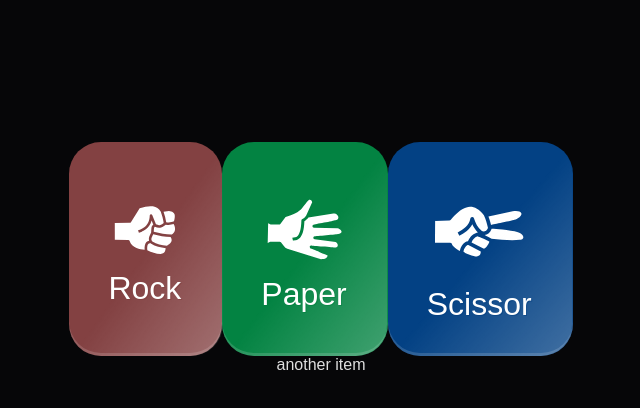
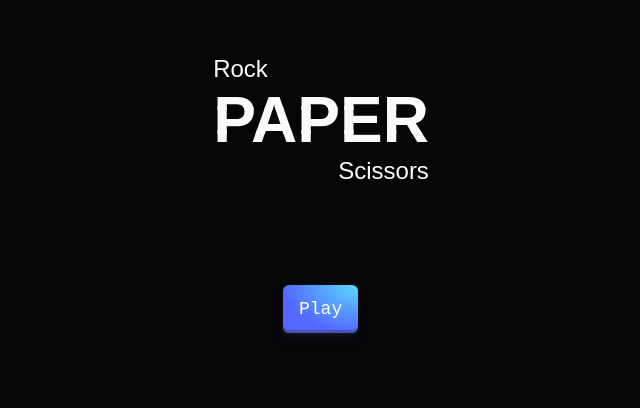
Before and after one commit to howardCLumi/RockPaperScizzors, a website: page index.html in a window 1280 px wide. Shown: the part 206-614 px from the top of the page, without its empty margins (319-959 px from the left). Drawn offline with nearby package versions, Linux system fonts and the light colour scheme; files that its build step writes are made by us from their sources.

Commit message:
fix main page

```diff
--- a/index.html
+++ b/index.html
@@ -3,32 +3,24 @@
   <head>
     <meta charset="UTF-8" />
     <meta name="viewport" content="width=device-width, initial-scale=1.0" />
-    <link rel="stylesheet" href="game.css" />
-    <link rel="stylesheet" href="../components/choices/button.css" />
     <link rel="stylesheet" href="index.css" />
     <title>Document</title>
   </head>
-  <body>
-    <div class="main-container">
-      <div class="countdown-container"></div>
-      <div class="choice-container">
-        <button class="button red shine">
-          <img src="/assets/rock.svg" />
-          <span data-title="Rock">Rock</span>
-        </button>
-        <button class="button green shine">
-          <img src="/assets/paper.svg" />
-          <span data-title="Paper">Paper</span>
-        </button>
-        <button class="button blue shine">
-          <img src="/assets/scissors.svg" />
-          <span data-title="Scissor">Scissor</span>
-        </button>
+  <body class="body">
+    <div class="container">
+      Rock
+      <div class="Paper" style="--stacks: 3">
+        <span style="--index: 0">PAPER</span>
+        <span style="--index: 1">PAPER</span>
+        <span style="--index: 2">PAPER</span>
       </div>
-      <div>another item</div>
+      <span class="right">Scissors</span>
     </div>
-    <script src="../app.js"></script>
-    <script src="//cdnjs.cloudflare.com/ajax/libs/gsap/1.16.1/TweenMax.min.js"></script>
-    <script src="../components/choices/button.js"></script>
+    <div class="play-button">
+      <a href="pages/game.html">
+        <button class="button-29" role="button">Play</button>
+      </a>
+    </div>
+    <script src="app.js"></script>
   </body>
 </html>
```
